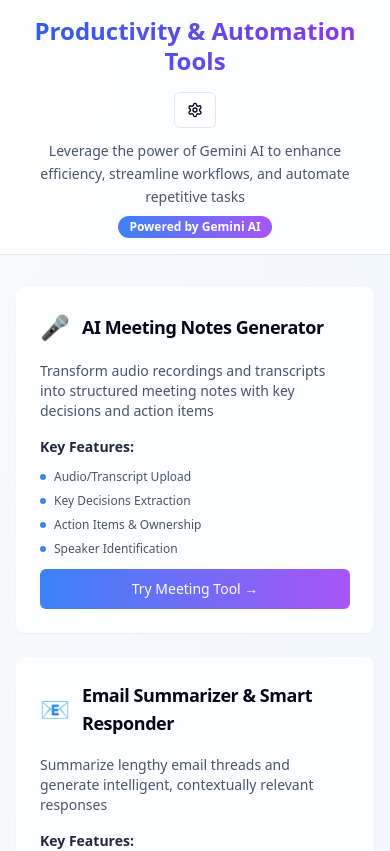
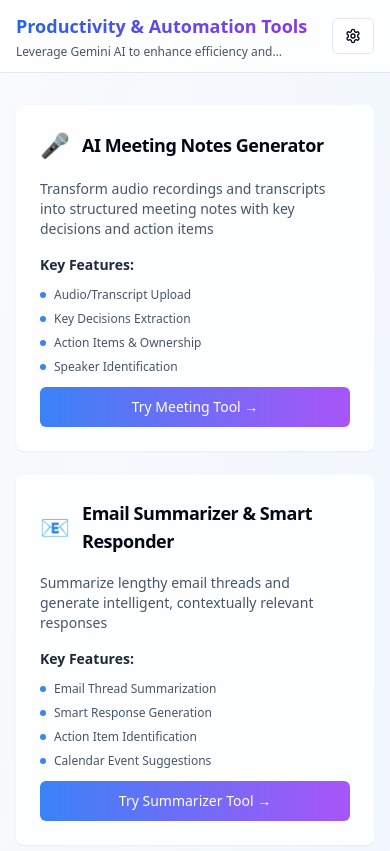
Before and after one commit to emaankhalil/gemini-productivity-forge, a React (Vite) app: page / in a window 390 px wide. Shown: the top 851 px of the page. Built offline with nearby package versions, Linux system fonts and the light colour scheme.

Commit message:
Refactor: Improve header responsiveness
- Make the header a single row and more responsive.
- Simplify the layout and optimize spacing.
- Ensure the header is compact across all devices.

```diff
--- a/src/pages/Index.tsx
+++ b/src/pages/Index.tsx
@@ -79,28 +79,25 @@ const Index = () => {
   return <div className="min-h-screen bg-gradient-to-br from-slate-50 to-blue-50">
       {/* Header */}
       <div className="bg-white/80 backdrop-blur-sm border-b border-slate-200 sticky top-0 z-10">
-        <div className="container mx-auto px-4 py-4 md:py-6">
-          <div className="text-center">
-            <div className="flex flex-col sm:flex-row justify-between items-center gap-4 mb-3 md:mb-4">
-              <div className="flex-1 hidden sm:block"></div>
-              <div className="flex-1">
-                <h1 className="text-2xl sm:text-3xl md:text-4xl font-bold bg-gradient-to-r from-blue-600 to-purple-600 bg-clip-text text-transparent leading-tight">
-                  Productivity & Automation Tools
-                </h1>
-              </div>
-              <div className="flex-1 flex justify-center sm:justify-end">
-                <Button variant="outline" size="sm" onClick={() => setShowApiConfig(true)} className="flex items-center gap-2">
-                  <Settings className="w-4 h-4" />
-                  <span className="hidden sm:inline">API Config</span>
-                </Button>
-              </div>
+        <div className="container mx-auto px-4 py-3">
+          <div className="flex items-center justify-between gap-4">
+            <div className="flex-1 min-w-0">
+              <h1 className="text-lg sm:text-xl md:text-2xl font-bold bg-gradient-to-r from-blue-600 to-purple-600 bg-clip-text text-transparent truncate">
+                Productivity & Automation Tools
+              </h1>
+              <p className="text-xs sm:text-sm text-slate-600 mt-1 line-clamp-1">
+                Leverage Gemini AI to enhance efficiency and automate tasks
+              </p>
             </div>
-            <p className="text-sm sm:text-base md:text-lg text-slate-600 max-w-2xl mx-auto leading-relaxed px-2">
-              Leverage the power of Gemini AI to enhance efficiency, streamline workflows, and automate repetitive tasks
-            </p>
-            <Badge variant="secondary" className="mt-2 md:mt-3 bg-gradient-to-r from-blue-500 to-purple-500 text-white text-xs">
-              Powered by Gemini AI
-            </Badge>
+            <div className="flex items-center gap-2">
+              <Badge variant="secondary" className="bg-gradient-to-r from-blue-500 to-purple-500 text-white text-xs hidden sm:inline-flex">
+                Powered by Gemini AI
+              </Badge>
+              <Button variant="outline" size="sm" onClick={() => setShowApiConfig(true)} className="flex items-center gap-1">
+                <Settings className="w-4 h-4" />
+                <span className="hidden sm:inline text-xs">API</span>
+              </Button>
+            </div>
           </div>
         </div>
       </div>
```
